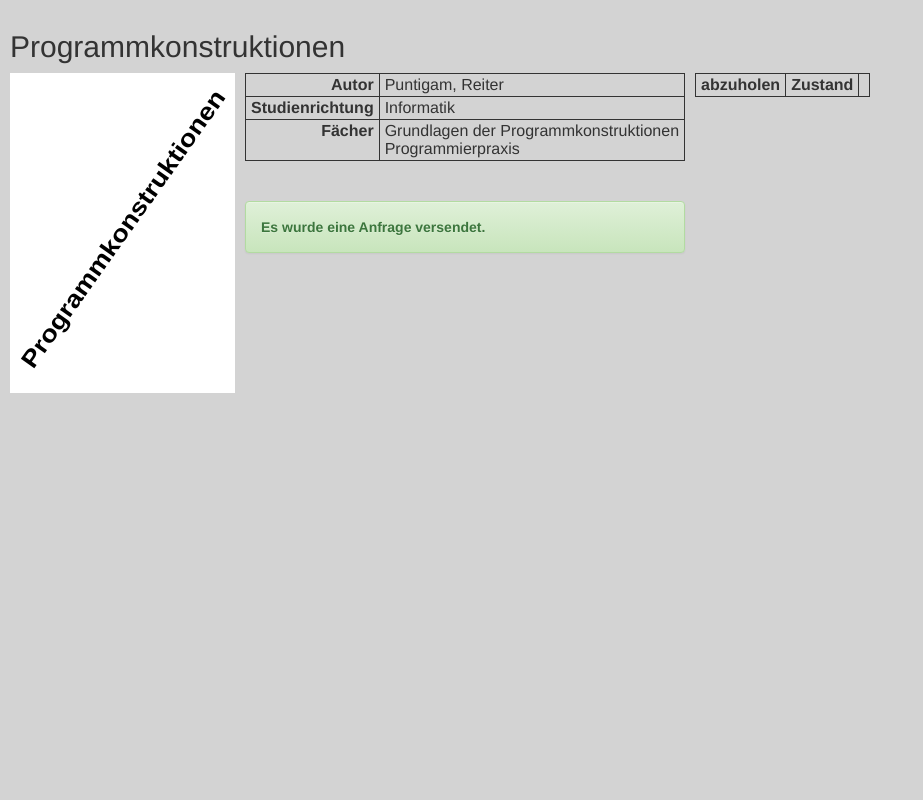
After one commit to CarlosGRodriguezL/iixd, a PHP site: page /book.html in a window 1280 px wide. The commit adds this page. Shown: the whole page, without its empty margins (0-923 px from the left). Run offline with PHP 8.4, Linux system fonts and the light colour scheme; lists and menus that the app fills with data are empty.

Commit message:
book detailed page

```diff
--- /dev/null
+++ b/book.html
@@ -0,0 +1,69 @@
+<html lang="de">
+<head>
+	<meta charset="utf-8" />
+	<!-- Latest compiled and minified CSS -->
+	<link rel="stylesheet" href="https://maxcdn.bootstrapcdn.com/bootstrap/3.3.7/css/bootstrap.min.css" integrity="sha384-BVYiiSIFeK1dGmJRAkycuHAHRg32OmUcww7on3RYdg4Va+PmSTsz/K68vbdEjh4u" crossorigin="anonymous" />
+	<!-- Optional theme -->
+	<link rel="stylesheet" href="https://maxcdn.bootstrapcdn.com/bootstrap/3.3.7/css/bootstrap-theme.min.css" integrity="sha384-rHyoN1iRsVXV4nD0JutlnGaslCJuC7uwjduW9SVrLvRYooPp2bWYgmgJQIXwl/Sp" crossorigin="anonymous" />
+	<!-- Latest compiled and minified JavaScript -->
+	<script src="https://maxcdn.bootstrapcdn.com/bootstrap/3.3.7/js/bootstrap.min.js" integrity="sha384-Tc5IQib027qvyjSMfHjOMaLkfuWVxZxUPnCJA7l2mCWNIpG9mGCD8wGNIcPD7Txa" crossorigin="anonymous"></script>
+	<link rel="stylesheet" href="style.css" />
+</head>
+<body>
+<h2>Programmkonstruktionen</h2>
+<div class="flex">
+	<div>
+		<img class="cover" src="img/cover/scriptProgrammkonstruktionen.svg">
+	</div>
+
+	<div>
+		<table class="border">
+			<tbody class="column1Right column1Top column1Bold">
+			<tr>
+				<td>Autor</td>
+				<td>Puntigam, Reiter</td>
+			</tr>
+			<tr>
+				<td>Studienrichtung</td>
+				<td>Informatik</td>
+			</tr>
+			<tr>
+				<td>Fächer</td>
+				<td>Grundlagen der Programmkonstruktionen<br />Programmierpraxis</td>
+			</tr>
+			</tbody>
+		</table>
+
+		<div style="margin-top: 40px" class="alert alert-success" role="alert">
+			<strong>Es wurde eine Anfrage versendet.</strong>
+		</div>
+	</div>
+
+	<div>
+		<table id="available" class="border">
+			<thead>
+			<tr>
+				<th>abzuholen</th>
+				<th>Zustand</th>
+				<th></th>
+			</tr>
+			</thead>
+			</tbody>
+		</table>
+	</div>
+</div>
+
+
+<script type="text/javascript">
+	// just generating data
+	conditions = ['neuwertig', 'gebraucht'];
+	availableTbody = document.getElementById('available').getElementsByTagName('tbody')[0];
+	for (var i = 0; i < 15; ++i) {
+		var row = availableTbody.insertRow();
+		row.insertCell().innerText = '' + (1000 + Math.round(Math.random() * (9999 - 1000)));
+		row.insertCell().innerText = conditions[Math.round(Math.random() * (conditions.length - 1))];
+		row.insertCell().innerHTML = '<h4><span class="label label-info">ausborgen</span></h4>'
+	}
+</script>
+</body>
+</html>
--- a/style.css
+++ b/style.css
@@ -12,6 +12,31 @@ body {
 
 .flex > * {
 	margin: 0 10px 10px 0;
+}
+
+/* general table */
+table.border th, table.border td {
+	border: solid 1px;
+}
+
+table thead, table tfoot {
+	font-weight: bold;
+}
+
+table th, table td {
+	padding: 2px 5px;
+}
+
+.column1Right tr td:first-child {
+	text-align: right;
+}
+
+.column1Top tr td:first-child {
+	vertical-align: top;
+}
+
+.column1Bold tr td:first-child {
+	font-weight: bold;
 }
 
 /* books.html */
```
